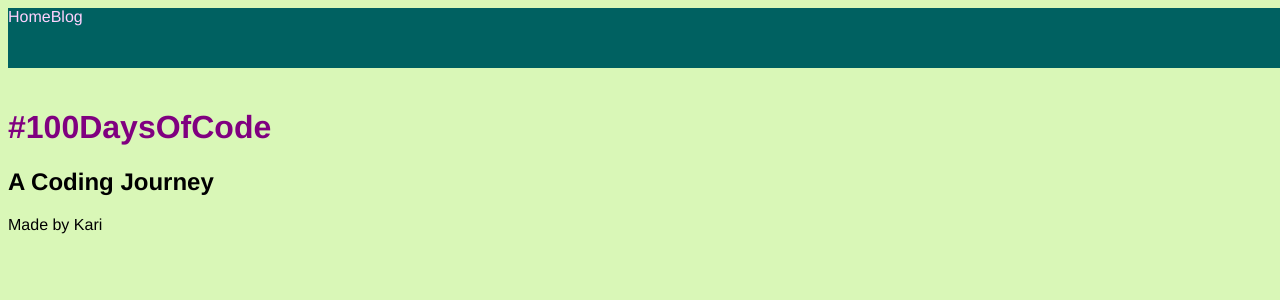
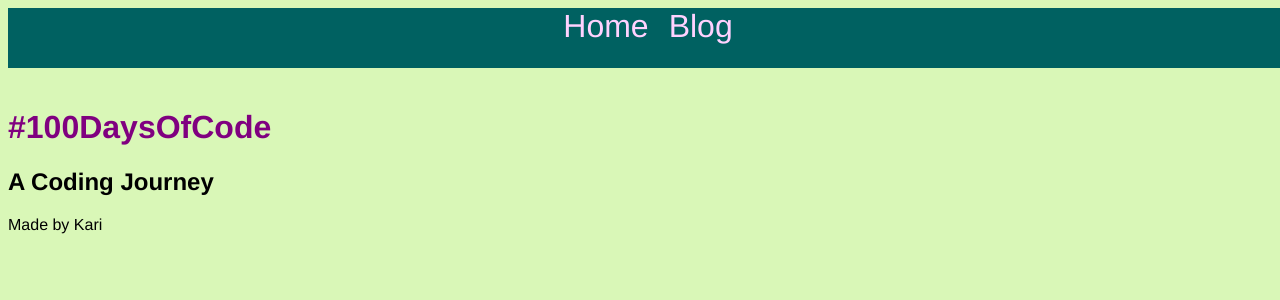
Before and after one commit to KJLarson/100-days, a Jekyll site: the page built from index.html, in a window 1280 px wide. Shown: the top 300 px of the page. Built offline with Jekyll 4.4.1, drawn with Linux system fonts in a browser that asks for light colours.

Commit message:
Update navigation bar
Update text size, positioning of links

```diff
--- a/css/main.css
+++ b/css/main.css
@@ -20,6 +20,7 @@ cite {
 nav {
 	position: fixed;
 	display: flex;
+	justify-content: center;
 	background-color: #006161;
 	height: 60px;
 	width: 100%;
@@ -29,4 +30,6 @@ nav {
 nav a {
 	color: #FFD2FF;
 	text-decoration: none;
+	font-size: 2em;
+	margin: 0 10px;
 }
```
